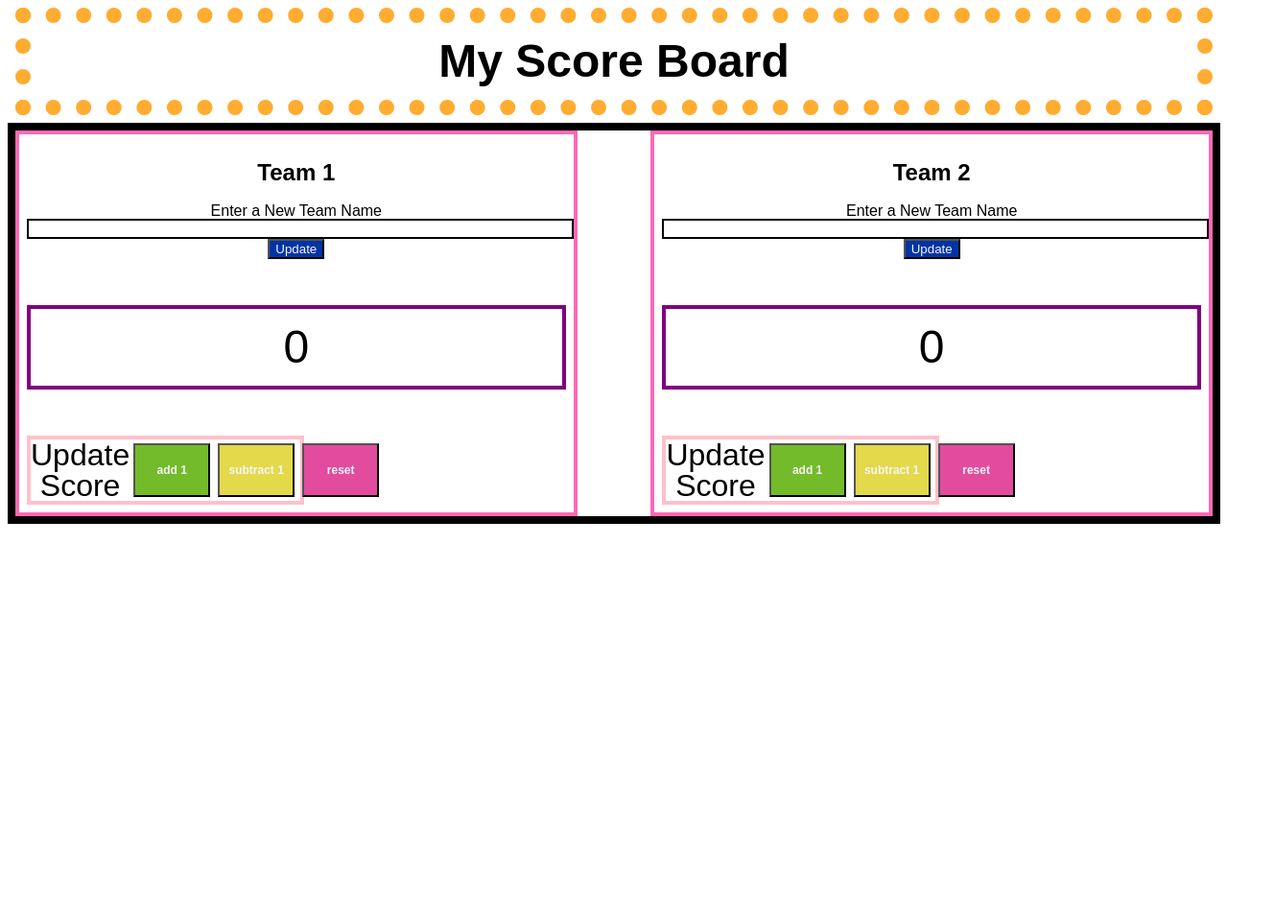
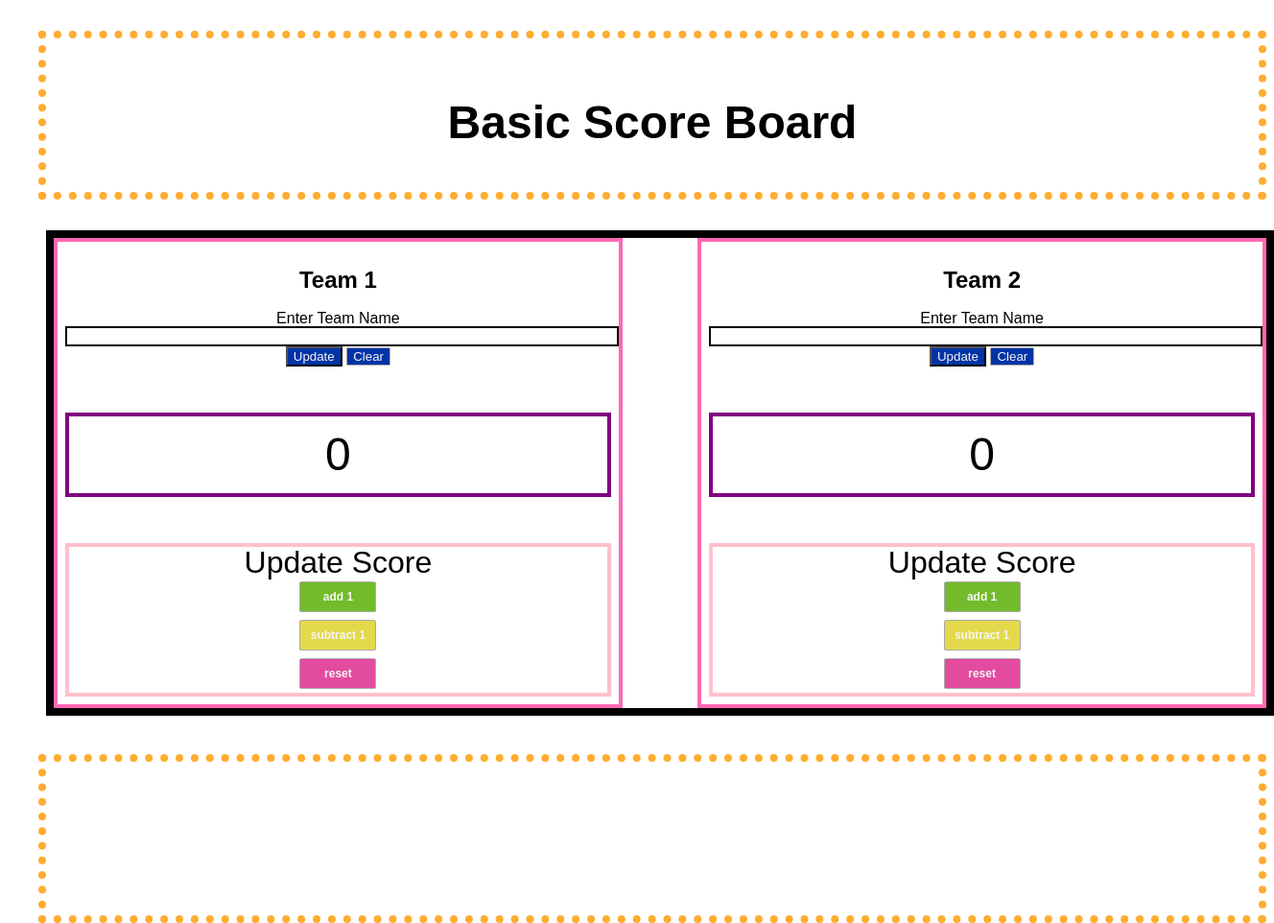
Before and after one commit to PerseusRipple/scoreboard, a website: page public/index.html in a window 1280 px wide. Shown: the whole page at 96% size, 1328 px wide, since content can reach past the window. Before the commit the page ends 808 px from the top, so only its background shows below. Drawn offline with Linux system fonts and the light colour scheme.

Commit message:
added clear name function that works for input field too

```diff
--- a/public/index.html
+++ b/public/index.html
@@ -9,7 +9,7 @@
   </head>
   <body>
     <!--Score Area-->
-    <h1>My Score Board</h1>
+    <h1>Basic Score Board</h1>
     <section class="score-area">
       <!--Team 1-->
       <section class="team1">
@@ -18,9 +18,10 @@
 
         <!--Update Team 1 Name-->
 
-        <label for="new name">Enter a New Team Name</label>
+        <label for="new name">Enter Team Name</label>
         <input class=" team1-update-name" type="text" />
         <button id="update" class="update-team-1-name">Update</button>
+        <button id="clear" class="clear-team-1-name">Clear</button>
 
         <p class="team1Score">10</p>
 
@@ -41,9 +42,10 @@
         <section class="team-name"></section>
         <h2 class="new-name2">Team 2</h2>
 
-        <label for="new name">Enter a New Team Name</label>
+        <label for="new name">Enter Team Name</label>
         <input class=" team2-update-name" type="text" />
         <button id="update" class="update-team-2-name">Update</button>
+        <button id="clear" class="clear-team-2-name">Clear</button>
 
         <p class="team2Score">10</p>
 
@@ -59,6 +61,9 @@
         </section>
       </section>
     </section>
+    <section class="winner">
+      <h1></h1>
+    </section>
 
     <script src="/main.js" charset="utf-8"></script>
   </body>
--- a/public/main.js
+++ b/public/main.js
@@ -91,13 +91,29 @@ const updateTeamTwo = () => {
   document.querySelector('.new-name2').textContent = teamTwo
 }
 
-// //Reset Team 1 Name
+// Reset Team 1 Name
 
-// const resetTeamOneName = () => {
-//   teamOne = document.querySelector('.team1-reset-name')
-//   .value
-//   document.querySelector('')
-// }
+const clearTeamOne = () => {
+  console.log('clearing team1')
+  teamOne = document.querySelector('.clear-team-1-name').value
+  teamOne = 'Team 1'
+  console.log('reset input to ' + 'team1')
+  document.querySelector('.new-name1').textContent = teamOne
+  // teamOne = document.querySelector('').value
+  // teamOne = 'Team 1'
+  document.querySelector('.team1-update-name').value = ''
+}
+
+// Reset Team 2 Name
+
+const clearTeamTwo = () => {
+  console.log('clearing team2')
+  teamOne = document.querySelector('.clear-team-2-name').value
+  teamTwo = 'Team 2'
+  console.log('reset input to ' + 'team2')
+  document.querySelector('.new-name2').textContent = teamTwo
+  document.querySelector('.team2-update-name').value = ''
+}
 
 // EVENTS //
 
@@ -147,19 +163,17 @@ document
   .querySelector('.team-2-reset-button')
   .addEventListener('click', resetCounter2)
 
-/* // Team 1 Reset Name Button
-
-
-
+// Team 1 Reset Name Button
 
 document
-	.querySelector('.reset-team-1-name')
-	.addEventListener('click', resetTeamOneName)
+  .querySelector('.clear-team-1-name')
+  .addEventListener('click', clearTeamOne)
 
 // Team 2 Reset Name Button
+
 document
-	.querySelector('.reset-team-2-name')
-	.addEventListener('click', resetTeamTwoName) */
+  .querySelector('.clear-team-2-name')
+  .addEventListener('click', clearTeamTwo)
 
 /*
 document
--- a/public/screen.css
+++ b/public/screen.css
@@ -14,10 +14,11 @@ h1 {
   /* display: flex;
   justify-content: center; */
   text-align: center;
-  border: 1rem dotted rgb(255, 172, 48);
-  padding: 1rem;
-  margin: 0.5rem;
-  width: auto;
+  border: 0.5rem dotted rgb(255, 172, 48);
+  padding-top: 4rem;
+  margin-left: 2rem;
+  width: 100%;
+  min-height: 6rem;
 }
 
 .score-area {
@@ -26,7 +27,9 @@ h1 {
   flex-wrap: nowrap;
   justify-content: space-evenly;
   border: 0.5rem solid black;
-  width: auto;
+  width: 100%;
+  margin-top: 1rem;
+  margin-left: 2.5rem;
   /* height: 100%; */
 }
 
@@ -35,7 +38,7 @@ h1 {
   display: block;
   flex-direction: column;
   justify-content: center;
-  /* justify-items: center; */
+
   text-align: center;
 
   border: 0.25rem solid hotpink;
@@ -56,17 +59,17 @@ h1 {
 
 .update-score {
   display: flex;
-  justify-content: space-between;
-  flex-direction: row;
+  justify-content: center;
+  align-items: center;
+
+  flex-direction: column;
   border: 0.25rem solid pink;
-  width: 50%;
 }
 
 .update-score section {
   display: flex;
-  justify-content: space-around;
-  flex-direction: row;
-  /* margin: 1rem; */
+  justify-content: center;
+  flex-direction: column;
 }
 
 .update-score button {
@@ -81,6 +84,13 @@ h1 {
   background-color: rgb(0, 52, 165, 1);
 }
 
+#clear {
+  border: 0.025rem solid #aaa;
+  border-radius: 5%;
+  color: whitesmoke;
+  background-color: rgb(0, 52, 165, 1);
+}
+
 input {
   width: 100%;
   border: 0.15rem solid black;
@@ -89,6 +99,8 @@ input {
 #add {
   font-size: 0.75rem;
   font-weight: 700;
+  border: 0.025rem solid #aaa;
+  border-radius: 5%;
   color: whitesmoke;
   background-color: rgb(115, 187, 42);
 }
@@ -96,6 +108,8 @@ input {
 #subtract {
   font-size: 0.75rem;
   font-weight: 700;
+  border: 0.025rem solid #aaa;
+  border-radius: 5%;
   color: whitesmoke;
   background-color: rgba(221, 208, 30, 0.801);
 }
@@ -103,6 +117,8 @@ input {
 #reset {
   font-size: 0.75rem;
   font-weight: 700;
+  border: 0.025rem solid #aaa;
+  border-radius: 5%;
   color: whitesmoke;
   background-color: rgba(221, 30, 135, 0.801);
 }
@@ -119,3 +135,7 @@ input {
     font-size: 2rem;
   }
 }
+
+/* .winner h1 {
+  min-height: 10rem;
+} */
```
